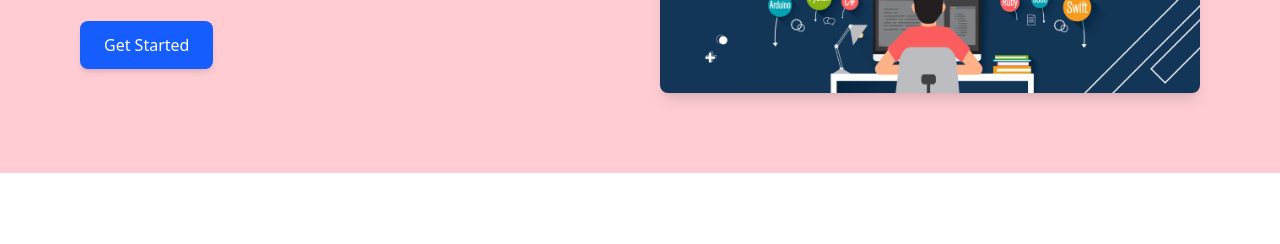
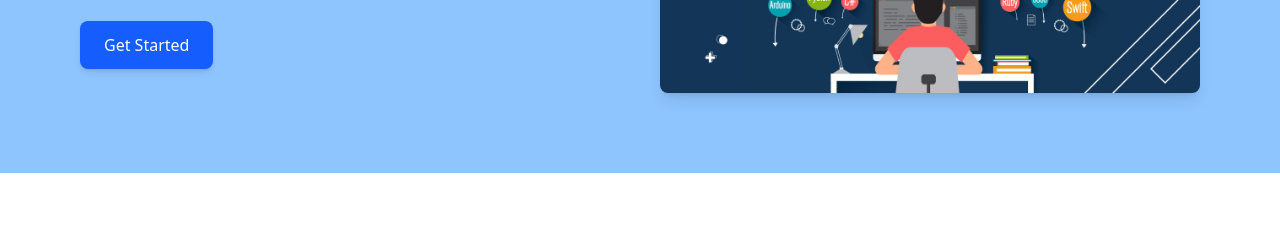
Before and after one commit to VIJAYADASS/Landing-Page, a plain HTML site: page index.html in a window 1280 px wide. Shown: the part 355-599 px from the top of the page. Drawn offline with nearby package versions, Linux system fonts and the light colour scheme.

Commit message:
Added responsive background colors based on different screen sizes.

```diff
--- a/index.html
+++ b/index.html
@@ -6,7 +6,8 @@
     <title>Landing Page</title>
         <script src="https://cdn.jsdelivr.net/npm/@tailwindcss/browser@4"></script>
 </head>
-<body class="bg-rose-200">
+<body class="bg-pink-200 sm:bg-pink-300 md:bg-green-300 lg:bg-blue-300">
+
     <!-- Navbar -->
      <nav class="shadow-md bg-gray-800">
         <div class="max-w-6xl mx-auto px-4 py-4 flex justify-between items-center">
@@ -26,7 +27,9 @@
 
      <!-- Section -->
 
-    <section class="max-w-6xl mx-auto px-4 py-20 text-center md:text-left flex flex-col md:flex-row items-center gap-10">
+<section
+    class="sm:bg-pink-200 md:bg-green-300 lg:bg-blue-300 max-w-6xl mx-auto px-4 py-20 text-center lg:text-left flex flex-col xl:flex-row items-center gap-10">
+
         <!-- Left content -->
         <div class="md:w-1/2">
             <h2 class="text-4xl md:text-5xl font-bold text-gray-800 mb-4 leading-tight">
```
